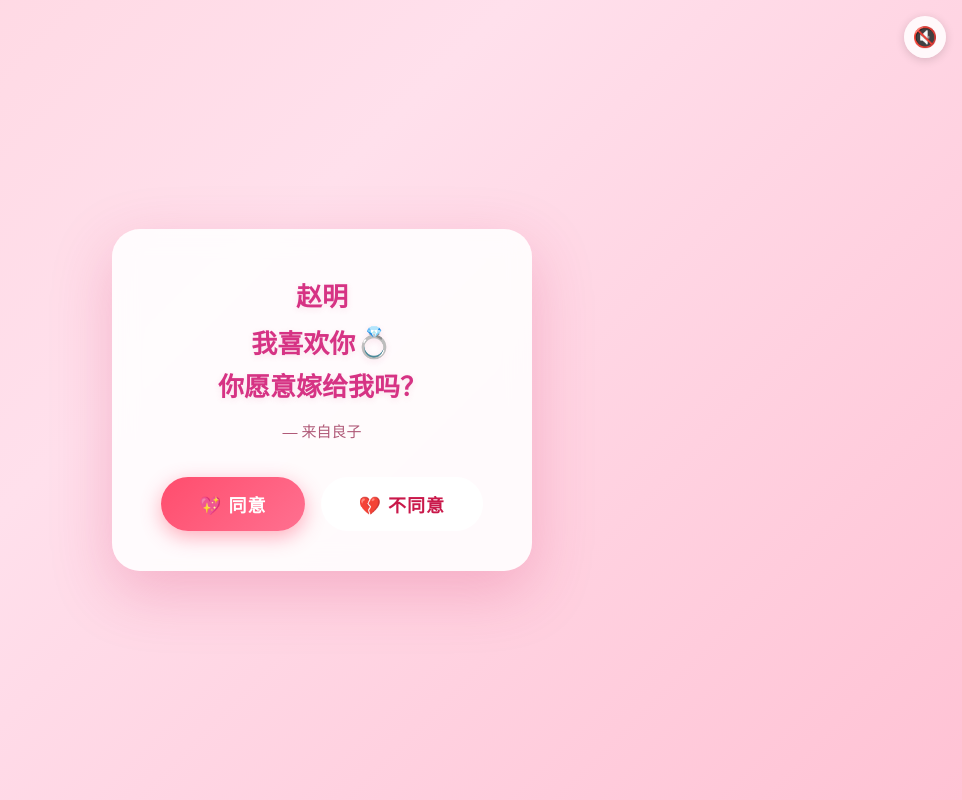
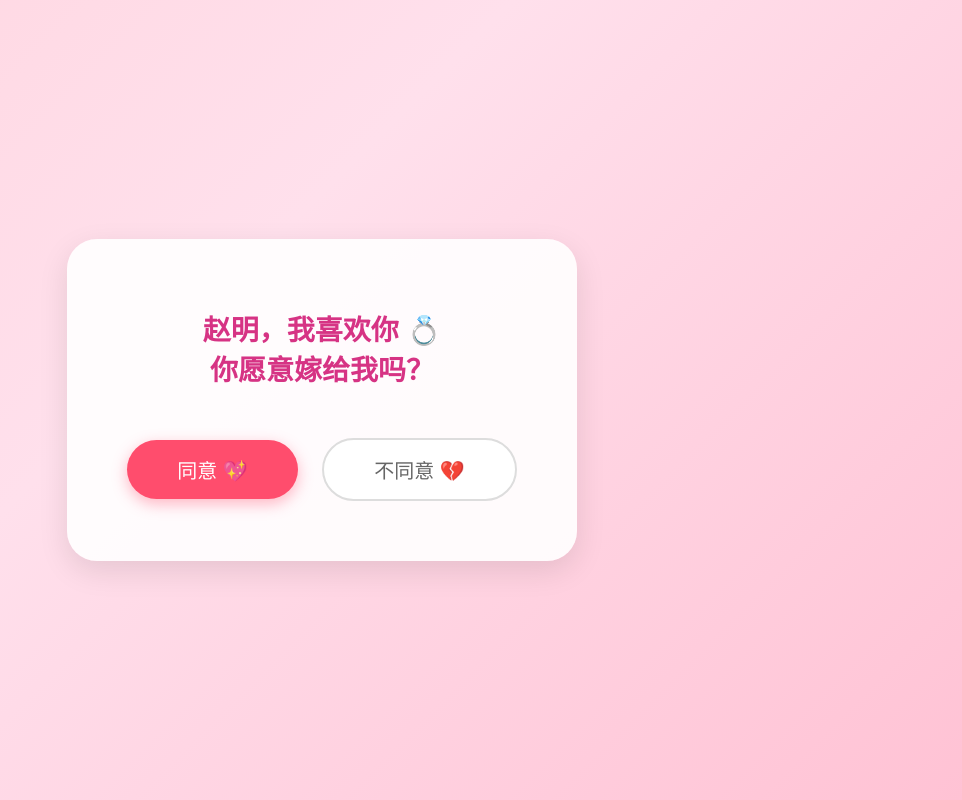
Before and after one commit to zhanglaoba666/-, a plain HTML site: page index.html in a window 1280 px wide. Shown: the whole page, without its empty margins (318-1280 px from the left). Drawn offline with Linux system fonts and the light colour scheme.

Commit message:
Update index.html

```diff
--- a/index.html
+++ b/index.html
@@ -2,181 +2,99 @@
 <html lang="zh-CN">
 <head>
 <meta charset="UTF-8">
-<meta name="viewport" content="width=device-width, initial-scale=1.0">
-<title>赵明，我有话对你说💕</title>
+<title>赵明，我喜欢你</title>
 <style>
-  * { margin: 0; padding: 0; box-sizing: border-box; }
-
 body {
-    min-height: 100vh;
+    margin: 0;
+    padding: 0;
+    height: 100vh;
     display: flex;
     justify-content: center;
     align-items: center;
     background: linear-gradient(135deg, #ffd6e0 0%, #ffe0ec 40%, #ffc2d4 100%);
-    font-family: "PingFang SC","Microsoft YaHei",sans-serif;
-    overflow: hidden;
-    position: relative;
-  }
-
-  /* ❤️ 飘落爱心 */
-  .hearts {
-    position: fixed; inset: 0;
-    pointer-events: none; z-index: 0;
+    font-family: "Microsoft YaHei", sans-serif;
     overflow: hidden;
 }
-  .hearts span {
-    position: absolute;
-    top: -40px;
-    font-size: 22px;
-    opacity: .7;
-    animation: fall linear infinite;
+.container {
+    text-align: center;
+    background: rgba(255,255,255,0.9);
+    padding: 50px;
+    border-radius: 30px;
+    box-shadow: 0 10px 30px rgba(0,0,0,0.1);
 }
-  @keyframes fall {
-    to { transform: translateY(110vh) rotate(360deg); }
+h1 {
+    color: #d63384;
+    font-size: 28px;
+    margin-bottom: 40px;
 }
-
-  /* 主卡片 */
-  .card {
-    position: relative; z-index: 1;
-    background: rgba(255,255,255,.88);
-    backdrop-filter: blur(12px);
-    border-radius: 28px;
-    padding: 48px 36px 40px;
-    max-width: 420px; width: 90%;
-    box-shadow: 0 20px 60px rgba(214,51,108,.25);
-    text-align: center;
-    transition: opacity .4s, transform .4s;
+button {
+    padding: 15px 50px;
+    font-size: 20px;
+    border: none;
+    border-radius: 50px;
+    cursor: pointer;
+    margin: 10px;
+    transition: transform 0.2s;
 }
-  .card.hide { opacity: 0; transform: scale(.92); pointer-events: none; }
-
-  h1 {
-    font-size: 26px; line-height: 1.6;
-    color: #d63384;
-    margin-bottom: 12px;
-    text-shadow: 0 2px 6px rgba(214,51,108,.12);
+#yesBtn {
+    background-color: #ff4d6d;
+    color: white;
+    box-shadow: 0 5px 15px rgba(255,77,109,0.4);
 }
-  h1 .ring { font-size: 30px; }
-
-  .sub { color: #b05a78; font-size: 15px; margin-bottom: 36px; }
-
-  .btns { display: flex; gap: 16px; justify-content: center; flex-wrap: wrap; }
-  .btns button {
-    padding: 14px 38px;
-    border: none; border-radius: 50px;
-    font-size: 18px; font-weight: 700;
-    cursor: pointer; transition: all .25s;
-    letter-spacing: 1px;
+#noBtn {
+    background-color: #fff;
+    color: #666;
+    border: 2px solid #ddd;
 }
-  .yes {
-    background: linear-gradient(135deg,#ff4d6d,#ff7090);
-    color: #fff;
-    box-shadow: 0 6px 20px rgba(255,77,109,.45);
+button:active {
+    transform: scale(0.95);
 }
-  .yes:active { transform: scale(.95); }
-  .no {
-    background: #fff;
-    color: #c9184a;
-    border: 2px solid #ffb3c1;
+#result {
+    display: none;
+    position: fixed;
+    top: 0; left: 0;
+    width: 100%; height: 100%;
+    background: rgba(0,0,0,0.7);
+    justify-content: center;
+    align-items: center;
+    flex-direction: column;
 }
-  .no:active { transform: scale(.95); }
-
-  /* 结果页 */
-  .result {
-    position: fixed; inset: 0; z-index: 10;
-    display: none;
-    justify-content: center; align-items: center;
-    flex-direction: column;
-    background: rgba(0,0,0,.55);
-    backdrop-filter: blur(6px);
+#result img {
+    max-width: 80%;
+    max-height: 60%;
+    border-radius: 20px;
+    border: 5px solid white;
 }
-  .result.show { display: flex; }
-
-  .result img {
-    max-width: 88vw; max-height: 65vh;
-    border-radius: 20px;
-    box-shadow: 0 12px 50px rgba(0,0,0,.45);
-    animation: pop .5s ease;
-  }
-  @keyframes pop {
-    from { opacity: 0; transform: scale(.85); }
-    to   { opacity: 1; transform: scale(1); }
-  }
-  .result .caption {
+#text {
+    color: white;
+    font-size: 32px;
     margin-top: 20px;
-    font-size: 26px; font-weight: 800;
-    color: #fff;
-    text-shadow: 0 2px 12px rgba(0,0,0,.6);
-    animation: pop .6s ease;
-  }
-
-  /* 音乐按钮 */
-  .music-btn {
-    position: fixed; top: 16px; right: 16px; z-index: 99;
-    width: 42px; height: 42px;
-    border-radius: 50%; border: none;
-    background: rgba(255,255,255,.85);
-    box-shadow: 0 2px 10px rgba(0,0,0,.15);
-    font-size: 20px; cursor: pointer;
-    display: flex; align-items: center; justify-content: center;
+    text-shadow: 2px 2px 4px black;
 }
 </style>
 </head>
 <body>
 
-<!-- ❤️ 飘落爱心 -->
-<div class="hearts" id="hearts"></div>
-
-<!-- 🎵 音乐 -->
-<audio id="bgm" loop preload="auto">
-  <source src="music.mp3" type="audio/mpeg">
-</audio>
-<button class="music-btn" id="musBtn" title="播放/暂停">🔇</button>
-
-<!-- 主卡片 -->
-<div class="card" id="card">
-  <h1>赵明<br>我喜欢你<span class="ring">💍</span><br>你愿意嫁给我吗？</h1>
-  <p class="sub">— 来自良子</p >
-  <div class="btns">
-    <button class="yes" onclick="choose('yes')">💖 同意</button>
-    <button class="no"  onclick="choose('no')">💔 不同意</button>
-  </div>
+<div class="container">
+    <h1>赵明，我喜欢你 💍<br>你愿意嫁给我吗？</h1>
+    <button id="yesBtn" onclick="showPic('kiss.jpg', '😘 良子亲亲你～ 一辈子不许反悔！')">同意 💖</button>
+    <button id="noBtn" onclick="showPic('angry.jpg', '😠 为什么拒绝我？！良子生气了！！')">不同意 💔</button>
 </div>
 
-<!-- 结果层 -->
-<div class="result" id="res">
-  < img id="resImg" src="" alt="">
-  <div class="caption" id="resCap"></div>
+<div id="result">
+    < img id="img" src="">
+    <div id="text"></div>
 </div>
 
 <script>
-  /* ❤️ 飘心 */
-  const container = document.getElementById('hearts');
-  for(let i=0;i<30;i++){
-    const s=document.createElement('span');
-    s.textContent='❤️';
-    s.style.left=Math.random()*100+'%';
-    s.style.animationDuration=(4+Math.random()*4)+'s';
-    s.style.animationDelay=Math.random()*6+'s';
-    s.style.fontSize=(16+Math.random()*18)+'px';
-    s.style.opacity=.3+Math.random()*.5;
-    container.appendChild(s);
+function showPic(imgName, text) {
+    // 隐藏按钮
+    document.querySelector('.container').style.display = 'none';
+    // 显示图片和文字
+    document.getElementById('img').src = imgName;
+    document.getElementById('text').innerText = text;
+    document.getElementById('result').style.display = 'flex';
 }
-
-  /* 🎵 音乐 */
-  const bgm=document.getElementById('bgm'), musBtn=document.getElementById('musBtn');
-  let played=false;
-  function tryPlay(){
-    if(played) return;
-    bgm.play().then(()=>{ played=true; musBtn.textContent='🎵'; }).catch(()=>{});
-  }
-  document.addEventListener('click', tryPlay, {once:false});
-  musBtn.onclick=()=>{ bgm.paused?(bgm.play(),musBtn.textContent='🎵'):(bgm.pause(),musBtn.textContent='🔇'); };
-
-  /* 选择 */
-  function choose(type){
-    document.getElementById('card').classList.add('hide');
-    const r=document.getElementById('res');
-    const img=document.getElementById('resImg');
-    const cap=document.getElementById('resCap');
-    if(type==='yes'){
-      img.src='kiss.jpg';          //
+</script>
+</body>
+</html>
```
Lines whose indentation alone changed are shown as unchanged.
